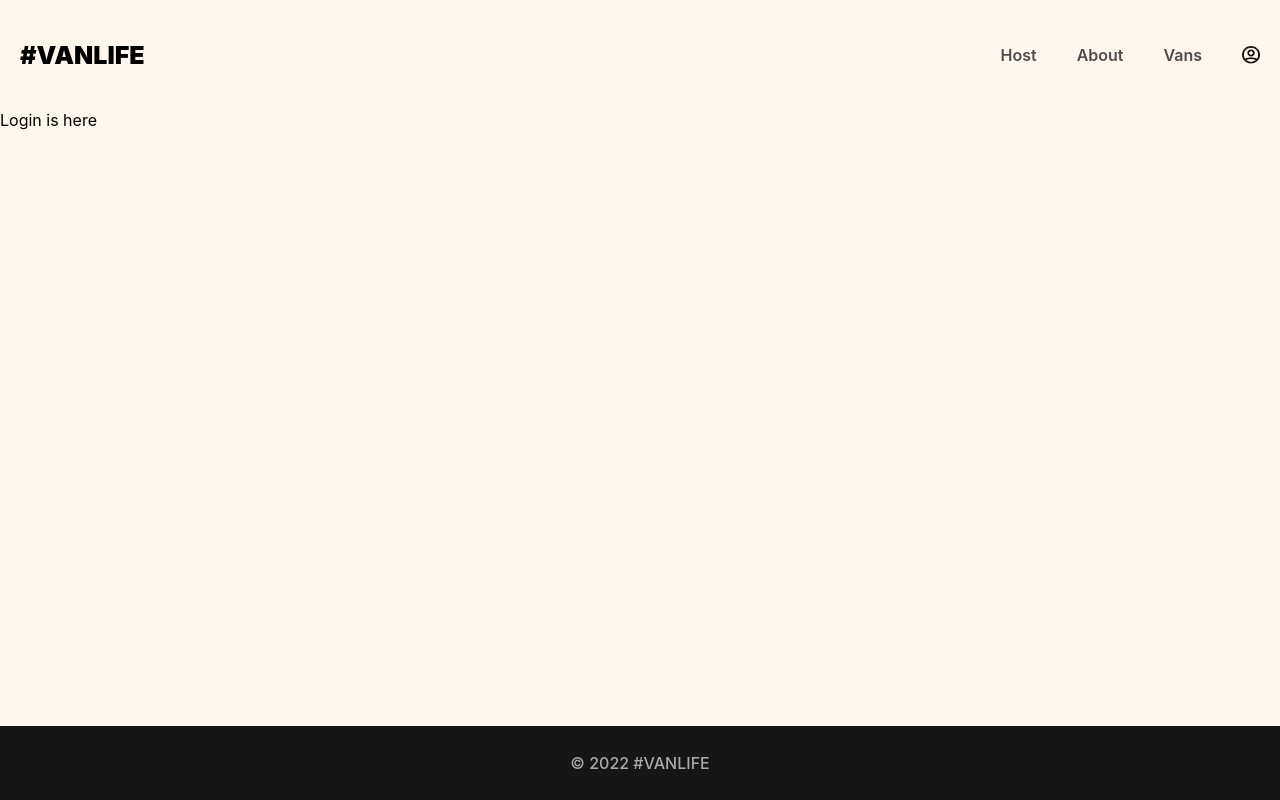
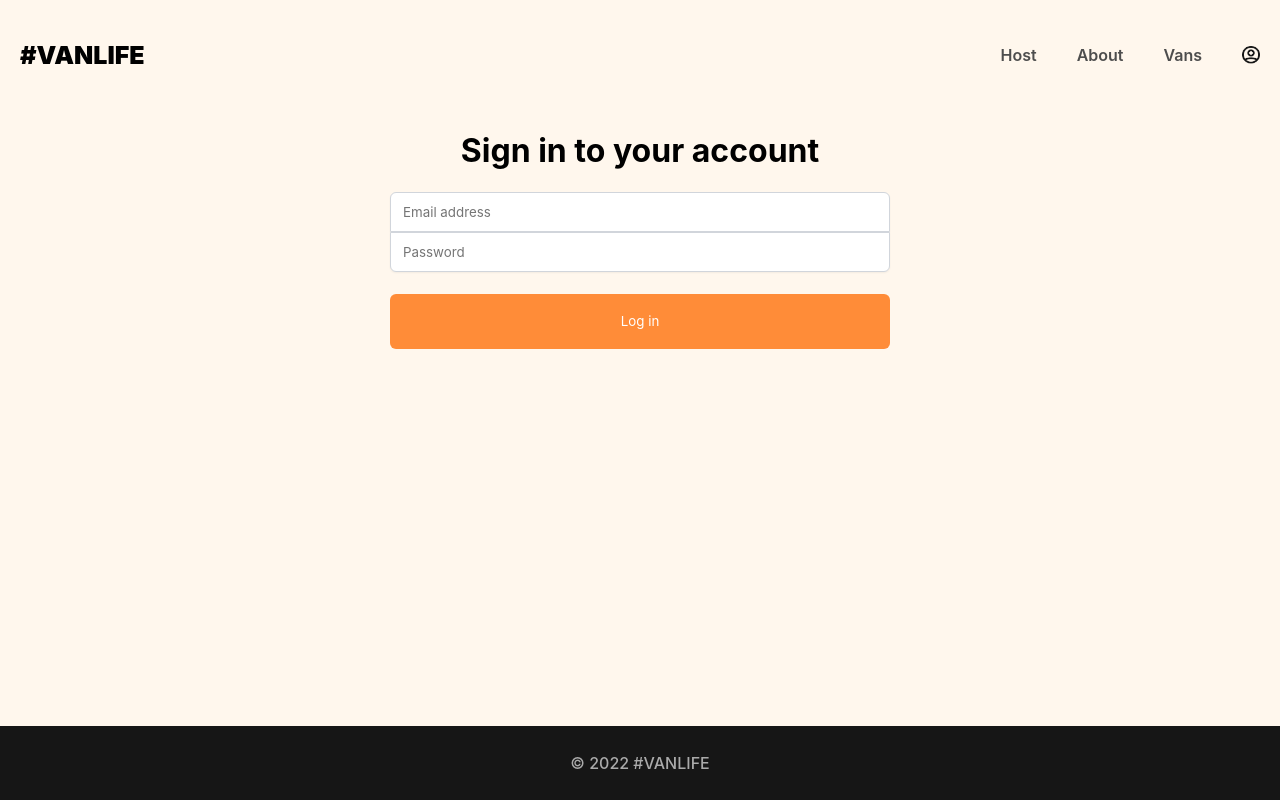
Before and after one commit to Yangyukai0129/react-router-practice, a React (Create React App) app in the folder myapp/: page /login in a window 1280 px wide. Built offline with nearby package versions, Linux system fonts and the light colour scheme.

Commit message:
增加login、api.jsx

```diff
--- a/myapp/package.json
+++ b/myapp/package.json
@@ -6,6 +6,7 @@
     "@testing-library/jest-dom": "^5.17.0",
     "@testing-library/react": "^13.4.0",
     "@testing-library/user-event": "^13.5.0",
+    "firebase": "^10.7.1",
     "react": "^18.2.0",
     "react-dom": "^18.2.0",
     "react-router-dom": "^6.21.0",
--- /dev/null
+++ b/myapp/src/api.jsx
@@ -0,0 +1,53 @@
+import React from "react";
+// Import the functions you need from the SDKs you need
+import { initializeApp } from "firebase/app";
+import {
+    getFirestore,
+    collection,
+    doc,
+    getDocs,
+    getDoc
+} from "firebase/firestore";
+import { getAuth, signInWithEmailAndPassword } from "firebase/auth";
+// TODO: Add SDKs for Firebase products that you want to use
+// https://firebase.google.com/docs/web/setup#available-libraries
+
+// Your web app's Firebase configuration
+const firebaseConfig = {
+    apiKey: "AIzaSyA9WvL2tvdCB_BB60wbo2xqHouzXjGBDXc",
+    authDomain: "vanlife-51fe0.firebaseapp.com",
+    projectId: "vanlife-51fe0",
+    storageBucket: "vanlife-51fe0.appspot.com",
+    messagingSenderId: "1060781964748",
+    appId: "1:1060781964748:web:15670fd828b6eed721f169"
+};
+
+// Initialize Firebase
+const app = initializeApp(firebaseConfig);
+const db = getFirestore(app);
+const vansCollectionRef = collection(db, 'vans');
+const auth = getAuth(app);
+
+export async function getVans() {
+    const querySnapshot = await getDocs(vansCollectionRef)
+    const dataArr = querySnapshot.docs.map(doc => ({
+        ...doc.data(),
+        id: doc.id
+    }))
+    return dataArr
+}
+
+export async function getVan(id) {
+    const docRef = doc(db, 'vans', id)
+    const vanSnapshot = await getDoc(docRef)
+    return {
+        ...vanSnapshot.data(),
+        id: vanSnapshot.id
+    }
+}
+
+export default async function Auth(email, password) {
+    const userCredential = await signInWithEmailAndPassword(auth, email, password)
+    const user = userCredential.user
+    return user
+}
--- a/myapp/src/index.css
+++ b/myapp/src/index.css
@@ -193,3 +193,58 @@ footer {
   color: white;
   border-radius: 10px;
 }
+
+.login-container {
+  display: flex;
+  flex-direction: column;
+  align-items: center;
+  padding-inline: 27px;
+}
+
+.login-form {
+  display: flex;
+  flex-direction: column;
+  width: 100%;
+  max-width: 500px;
+}
+
+.login-form>input {
+  border: 1px solid rgba(209, 213, 219);
+  height: 40px;
+  text-indent: 10px;
+  font-family: "Inter", sans-serif;
+  box-shadow: 0px 1px 2px rgba(0, 0, 0, 0.05);
+  font-weight: 400;
+}
+
+.login-form>input:focus {
+  outline: none;
+}
+
+.login-form>input:first-of-type {
+  border-radius: 6px 6px 0px 0px;
+}
+
+.login-form>input:last-of-type {
+  border-radius: 0px 0px 6px 6px;
+}
+
+.login-form>button {
+  background-color: #ff8c38;
+  border: none;
+  border-radius: 6px;
+  height: 55px;
+  margin-top: 22px;
+  color: white;
+  font-family: "Inter", sans-serif;
+  cursor: pointer;
+}
+
+.login-form>button:disabled {
+  border-color: #aaaaaa;
+  cursor: not-allowed;
+}
+
+.red {
+  color: #cc0000;
+}
--- a/myapp/src/index.js
+++ b/myapp/src/index.js
@@ -8,7 +8,7 @@ import Layout from './component/Layout';
 import Error from './component/Error'
 import About from './pages/About';
 import Home from './pages/Home';
-import Login from './pages/Login';
+import Login, { action as loginAction } from './pages/Login';
 import Vans from './pages/Vans';
 import Dashboard from './pages/Host/Dashboard';
 import HostVans from './pages/Host/HostVans';
@@ -27,7 +27,11 @@ const router = createBrowserRouter(createRoutesFromElements(
     </Route>
     <Route path="about" element={<About />} />
     <Route path="vans" element={<Vans />} />
-    <Route path="login" element={<Login />} />
+    <Route
+      path="login"
+      element={<Login />}
+      action={loginAction}
+    />
   </Route>
 ))
 
--- a/myapp/src/pages/Login.jsx
+++ b/myapp/src/pages/Login.jsx
@@ -1,7 +1,56 @@
 import React from "react";
+import { Form, redirect, useActionData, useNavigation } from "react-router-dom"
+import Auth from "../api"
+
+export async function action({ request }) {
+    const formData = await request.formData()
+    const email = formData.get("email")
+    const password = formData.get("password")
+    const pathname = new URL(request.url).searchParams.get("redirectTo") || "/host"
+    try {
+        await Auth(email, password)
+        localStorage.setItem("login", true)
+        setTimeout(function () {
+            // 清除localStorage中的特定数据
+            localStorage.removeItem('login');
+            // console.log('localStorage data cleared!');
+        }, 10000);
+        return redirect(pathname)
+    }
+    catch (err) {
+        if (!email) {
+            return "Please enter your Email"
+        }
+        if (!password) {
+            return "Please enter your password"
+        }
+        return "Your Email or password is wrong"
+    }
+}
 
 export default function Login() {
+    const navigation = useNavigation()
+    const errorMessage = useActionData()
+    // console.log(navigation)
     return (
-        <div>Login is here</div>
+        <div className="login-container">
+            <h1>Sign in to your account</h1>
+            {errorMessage && <h3 className="red">{errorMessage}</h3>}
+            <Form method="post" className="login-form" replace>
+                <input
+                    name="email"
+                    type="email"
+                    placeholder="Email address"
+                />
+                <input
+                    name="password"
+                    type="password"
+                    placeholder="Password"
+                />
+                <button disabled={navigation.state === "submitting"}>
+                    {navigation.state === "submitting" ? "Logging" : "Log in"}
+                </button>
+            </Form>
+        </div >
     )
 }
```
Also changed, not shown: 1 other file (tests, documents, lock files or other folders).
